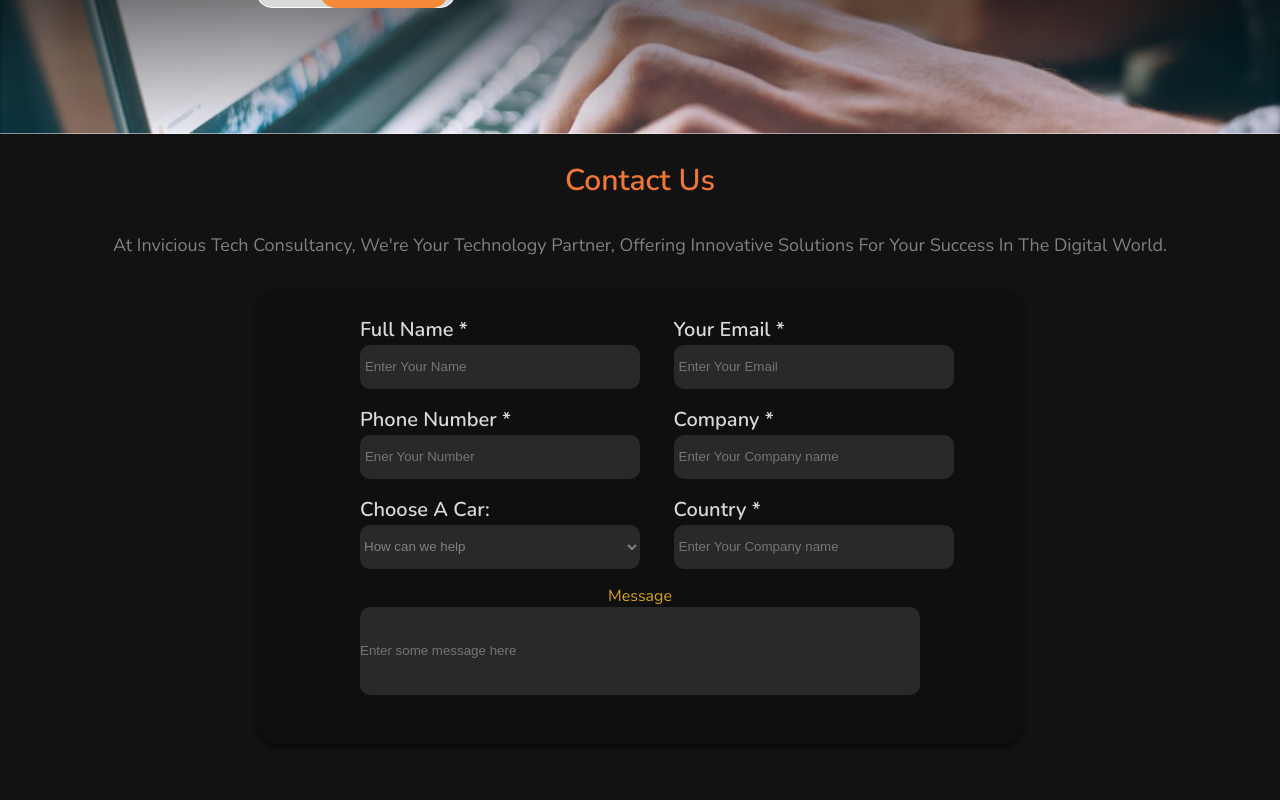
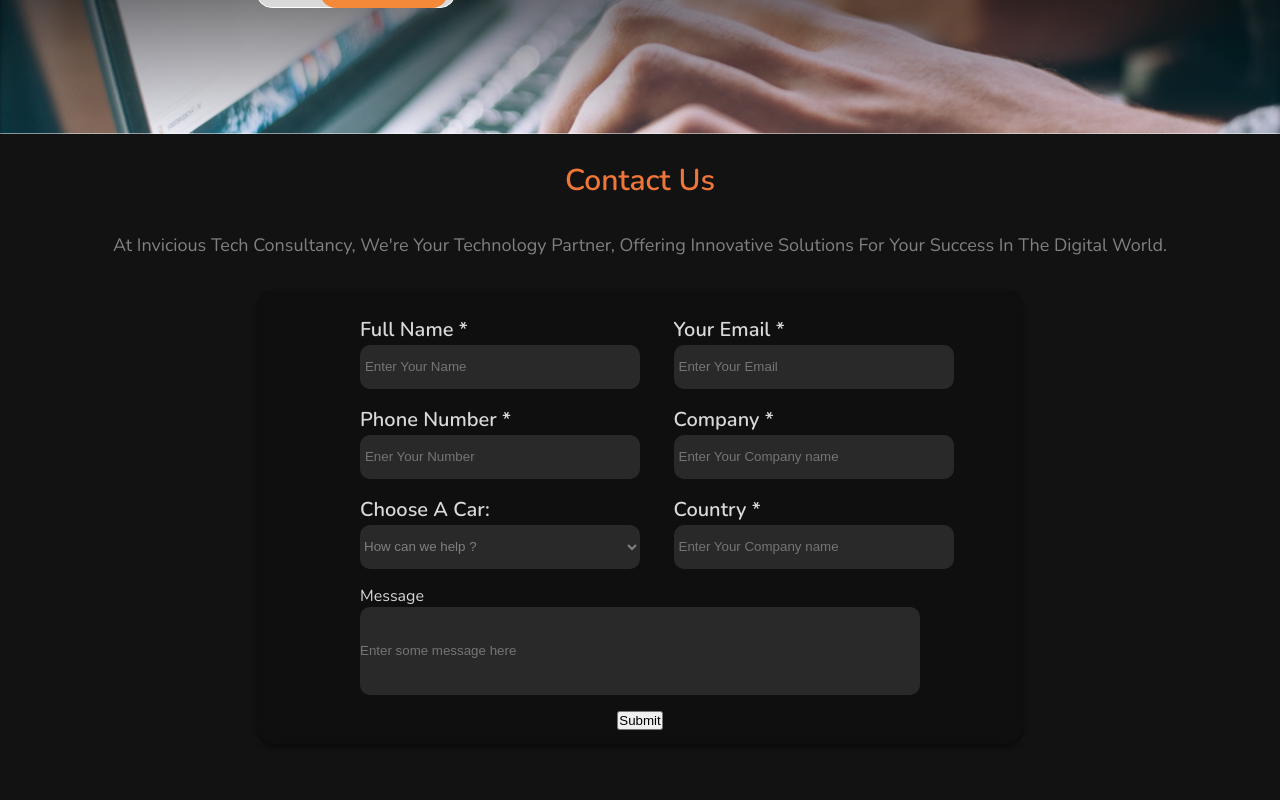
Before and after one commit to anamikagangadharan/tech, a React (Create React App) app: page / in a window 1280 px wide. Shown: the part 3540-4340 px from the top of the page. Built offline with nearby package versions, Linux system fonts and the light colour scheme.

Commit message:
working on contact form

```diff
--- a/src/components/About/About.jsx
+++ b/src/components/About/About.jsx
@@ -7,7 +7,7 @@
 
 const About = () => {
   return (
-    <div className={css.container}>
+    <div className={css.container} id='about'>
       <div className={css.div1}>
         <span> WHO WE ARE</span>
       </div>
--- a/src/components/Contact/Contact.jsx
+++ b/src/components/Contact/Contact.jsx
@@ -14,25 +14,25 @@
 for your success in the digital world.</span>
       </div>
 
-      <div className={css.div3}>
+      <form className={css.div3}>
         <div className={css.set}>
             <div className={css.line}>
             <label htmlFor="">Full name *</label>
-            <input className={css.contactinp} type="text" name="" id=""  placeholder='Enter Your Name'/>
+            <input className={css.contactinp}  required type="text" name="" id=""  placeholder='Enter Your Name'/>
             </div>
             <div className={css.line}>
             <label htmlFor="">Your Email *</label>
-            <input className={css.contactinp} type="email" name="" id="" placeholder='Enter Your Email' />
+            <input className={css.contactinp}  required  type="email" name="" id="" placeholder='Enter Your Email' />
             </div>
         </div>
         <div className={css.set}>
             <div className={css.line}>
             <label htmlFor="">Phone number *</label>
-            <input className={css.contactinp} type="text" name="" id=""  placeholder='Ener Your Number'/>
+            <input className={css.contactinp}  required type="number" name="" id=""  placeholder='Ener Your Number'/>
             </div>
             <div className={css.line}>
             <label htmlFor="">Company *</label>
-            <input className={css.contactinp} type="text" name="" id=""  placeholder='Enter Your Company name'/>
+            <input className={css.contactinp}  required type="text" name="" id=""  placeholder='Enter Your Company name'/>
             </div>
         </div>
         <div className={css.set}>
@@ -40,18 +40,19 @@
             <label for="cars">Choose a car:</label>
 
             <select className={css.selectinput} name="cars" id="cars">
-  <option className={css.opt} value="volvo">How can we help</option>
-  <option className={css.opt} value="saab">IT consultancy service</option>
-  <option className={css.opt} value="mercedes">web design and development</option>
-  <option className={css.opt} value="mercedes">web design and development</option>
-  <option className={css.opt} value="mercedes">web design and development</option>
+  <option className={css.opt} value="volvo">How can we help ?</option>
+  <option className={css.opt} value="saab">IT Consultancy Service</option>
+  <option className={css.opt} value="mercedes">Web Design & Development</option>
+  <option className={css.opt} value="mercedes">Mobile App Development</option>
+  <option className={css.opt} value="mercedes">Digital Branding Services</option>
+  <option className={css.opt} value="mercedes">Software Development</option>
 
 </select>
 
             </div>
             <div className={css.line}>
             <label htmlFor="">Country *</label>
-            <input className={css.contactinp} type="text" name="" id=""  placeholder='Enter Your Company name'/>
+            <input className={css.contactinp}  required type="text" name="" id=""  placeholder='Enter Your Company name'/>
             </div>
         </div>
 
@@ -60,8 +61,9 @@
 
           <input className={css.messageinp} type="text"  placeholder='Enter some message here'/>
         </div>
+        <button>Submit</button>
+      </form>
 
-      </div>
 
 
     </div>
--- a/src/components/Contact/Contact.module.css
+++ b/src/components/Contact/Contact.module.css
@@ -1,6 +1,6 @@
 .container{
     background-color: var(--background);
-    color: goldenrod;
+    color: #D9D9D9;
     height: 800px;
     display: flex;
     flex-direction: column;
@@ -45,6 +45,7 @@
 .lastset{
     display: flex;
     flex-direction: column;
+    align-items: flex-start;
 }
 .line{
     display: flex;
@@ -68,6 +69,7 @@
 height: 44px;
 width: 280px;
 padding: 1% 2%;
+color: #D9D9D9;
 
 
 }
--- a/src/components/Services/Services.jsx
+++ b/src/components/Services/Services.jsx
@@ -8,7 +8,7 @@
 
 const Services = () => {
   return (
-    <div className={css.container}>
+    <div className={css.container} id="services">
 
      <div className={css.div1}>
       <div className={css.line}></div>
```
